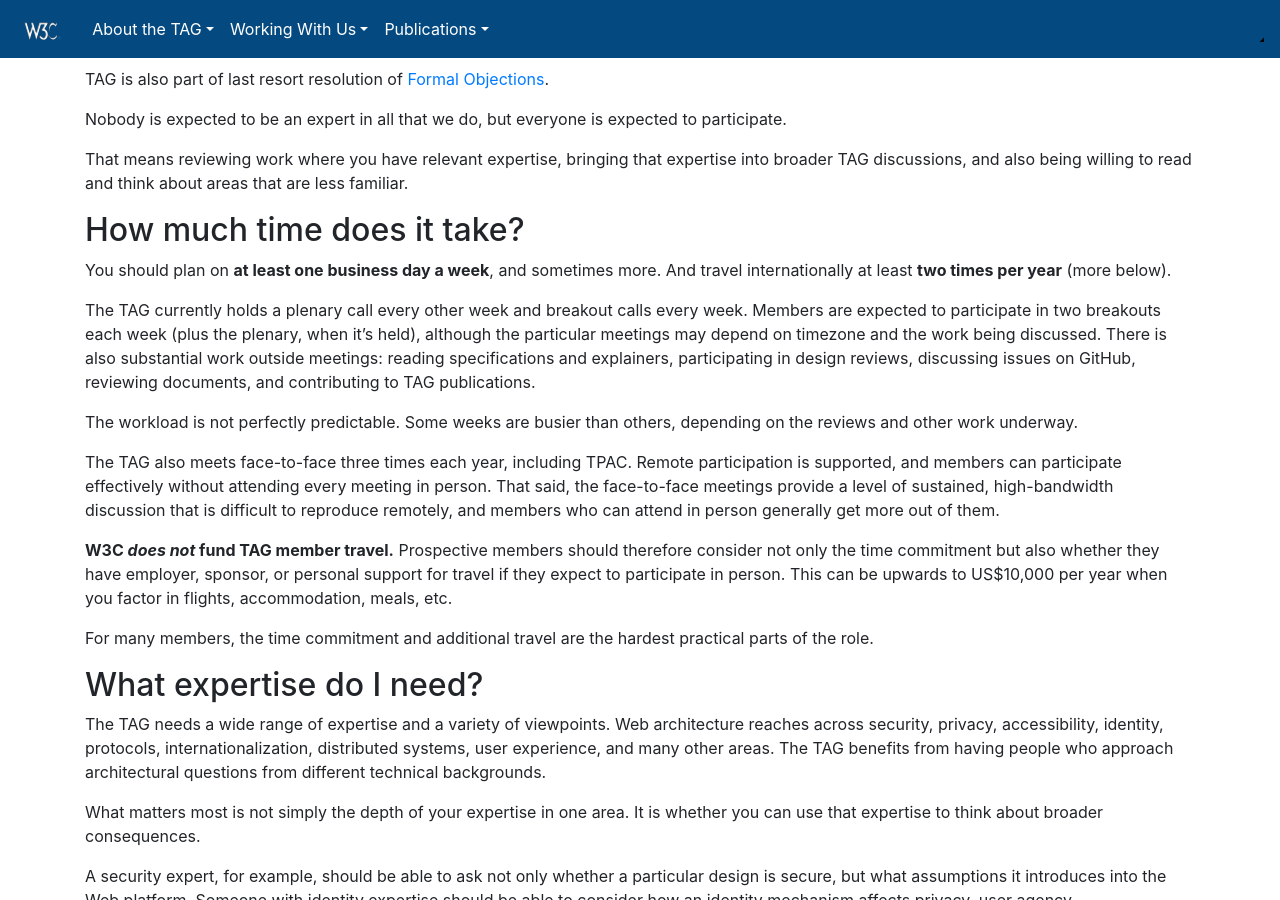
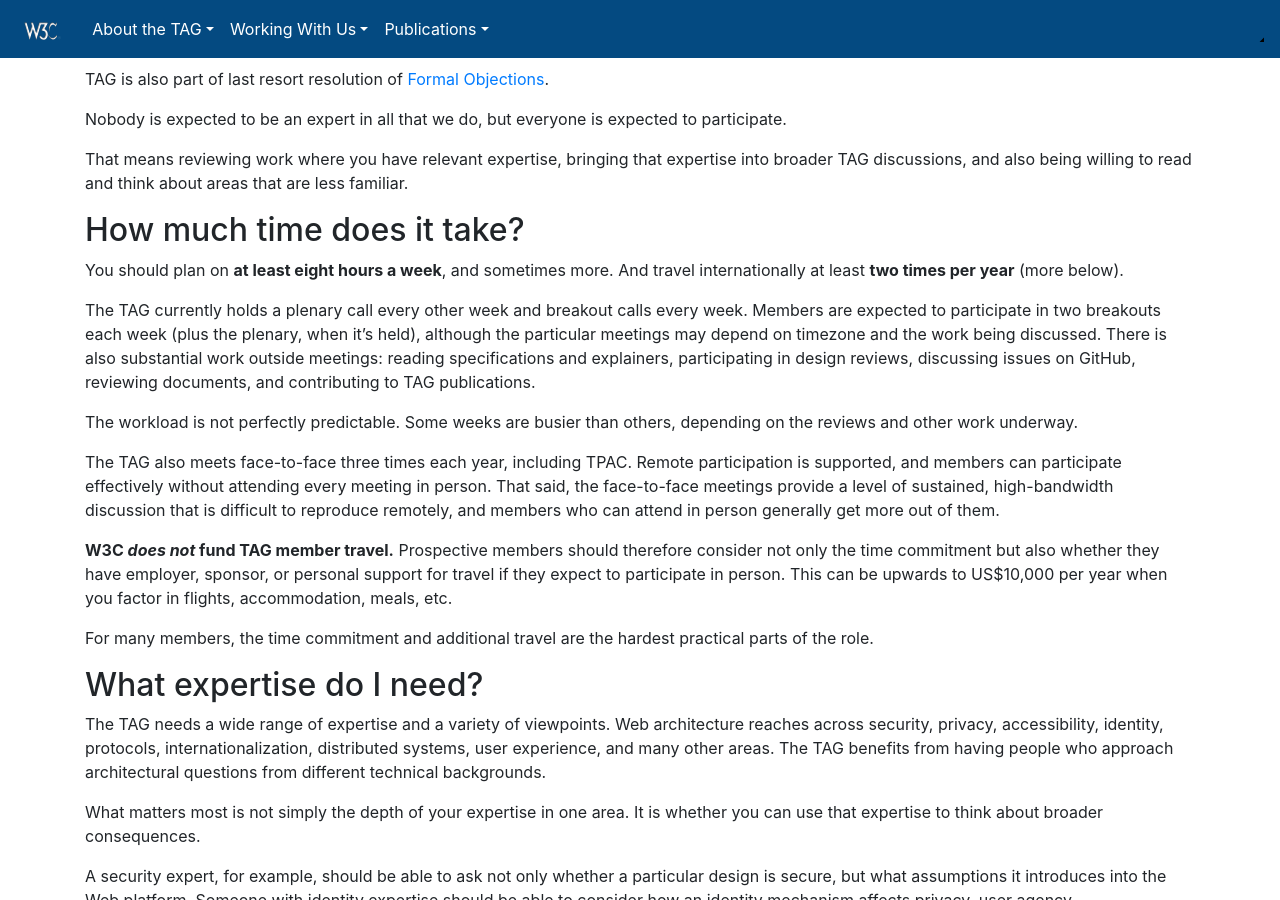
Before and after one commit to w3ctag/tag.w3.org, a Jekyll site: the page built from joining/index.md, in a window 1280 px wide and 900 px high, scrolled down 478 px. Built offline with Jekyll 4.4.1, drawn with Linux system fonts in a browser that asks for light colours; nearby versions of some CDN libraries; library files that are not in the unit come from our copies.

Commit message:
Expect 8 hours per week instead of 1 business day.
In response to a question from someone who's expected to work more than 8 hours/day.

```diff
--- a/joining/index.md
+++ b/joining/index.md
@@ -24,7 +24,7 @@ That means reviewing work where you have relevant expertise, bringing that exper
 
 ## How much time does it take?
 
-You should plan on **at least one business day a week**, and sometimes more. And travel internationally at least **two times per year** (more below).
+You should plan on **at least eight hours a week**, and sometimes more. And travel internationally at least **two times per year** (more below).
 
 The TAG currently holds a plenary call every other week and breakout calls every week. Members are expected to participate in two breakouts each week (plus the plenary, when it’s held), although the particular meetings may depend on timezone and the work being discussed. There is also substantial work outside meetings: reading specifications and explainers, participating in design reviews, discussing issues on GitHub, reviewing documents, and contributing to TAG publications.
 
```
